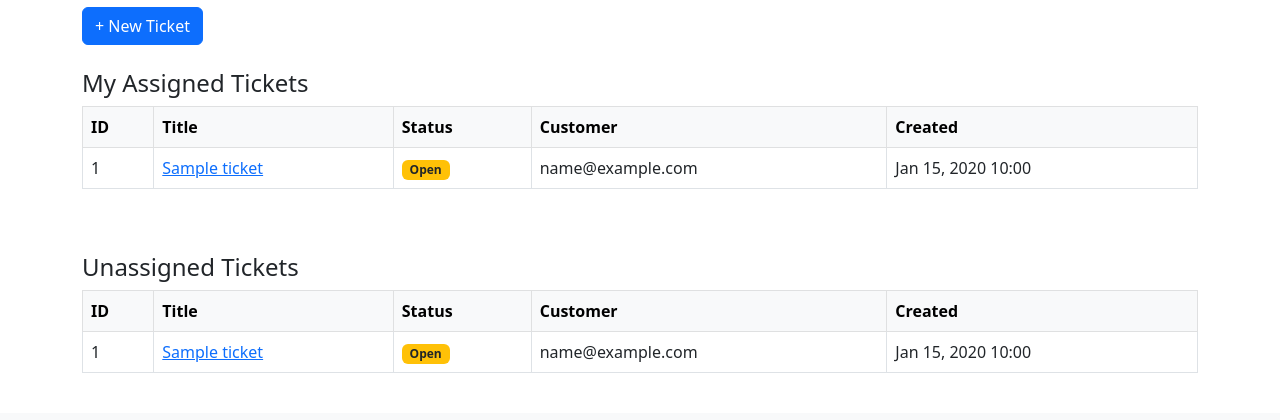
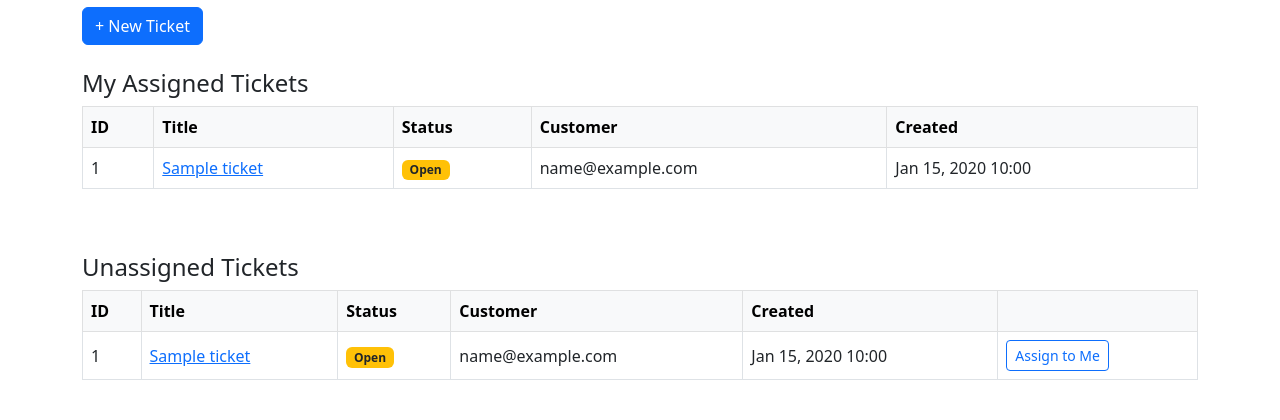
Before and after one commit to thrtn85/ticket-system, a Django app: template tickets/templates/tickets/ticket_list.html in a window 1280 px wide. Shown: the part 499-919 px from the top of the page. Before the commit the page ends 872 px from the top, so only its background shows below. Run offline with Django 5.2, Linux system fonts and the light colour scheme; a user stored in the database is signed in; tables that the repository leaves empty hold one stand-in row (values such as "Sample post"); the template is opened without the code that fills it: values that come from a table or form of the project are taken from there, most other values are stand-ins (such as "Sample title", 1, 10 or a date in 2020).

Commit message:
Feat: Add inline ticket assignment for agents
- Added 'assign_ticket' view to allow agents to assign themselves to unassigned tickets.
- Created corresponding URL route: /assign/<pk>/.
- Updated agent dashboard template:
  - Added 'Assign to Me' button for unassigned tickets.
  - Form posts to the assign_ticket view using CSRF-protected POST.
- Ensured only agents can self-assign and only for tickets without agents.

```diff
--- a/tickets/templates/tickets/ticket_list.html
+++ b/tickets/templates/tickets/ticket_list.html
@@ -92,6 +92,7 @@
               <th>Status</th>
               <th>Customer</th>
               <th>Created</th>
+              <th></th>
             </tr>
           </thead>
           <tbody>
@@ -102,6 +103,12 @@
                 <td><span class="badge bg-warning text-dark">Open</span></td>
                 <td>{{ ticket.customer.email }}</td>
                 <td>{{ ticket.created_at|date:"M d, Y H:i" }}</td>
+                <td>
+                  <form method="post" action="{% url 'tickets:assign_ticket' ticket.pk %}">
+                    {% csrf_token %}
+                    <button type="submit" class="btn btn-sm btn-outline-primary">Assign to Me</button>
+                  </form>
+                </td>
               </tr>
             {% endfor %}
           </tbody>
--- a/tickets/urls.py
+++ b/tickets/urls.py
@@ -9,4 +9,6 @@ urlpatterns = [
     path('<int:pk>/', views.TicketDetailView.as_view(), name='ticket_detail'),
     path('<int:pk>/edit/', views.TicketUpdateView.as_view(), name='ticket_update'),
     path('<int:pk>/delete/', views.TicketDeleteView.as_view(), name='ticket_delete'),
+
+    path('assign/<int:pk>/', views.assign_ticket, name='assign_ticket'),
 ]
```
Also changed, not shown: tickets/views.py (+13 -1 lines).
